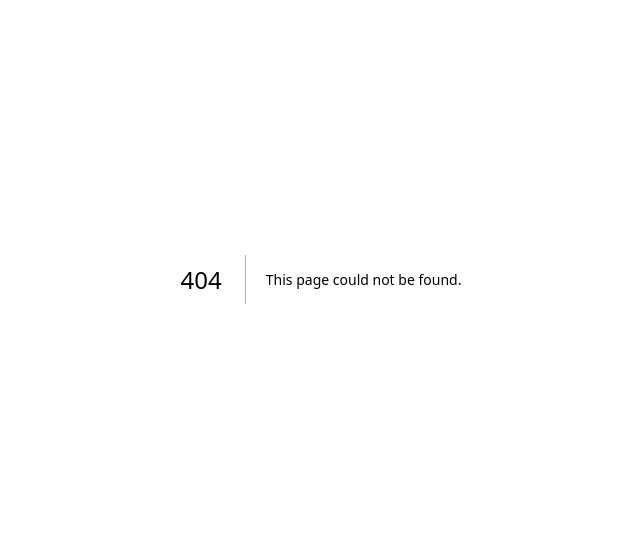
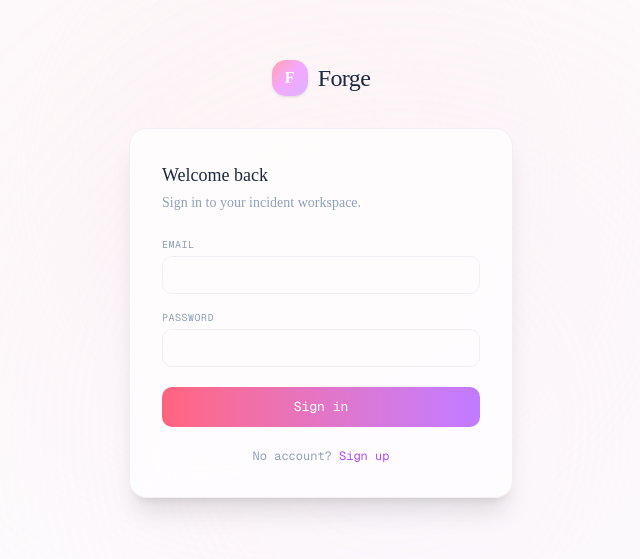
Before and after one commit to Undefeated22/forge-frontend, a Next.js app: page /login in a window 1280 px wide. Before the commit this address had no page. Shown: the part 121-680 px from the top of the page, without its empty margins (319-959 px from the left). Built offline with nearby package versions, Linux system fonts and the light colour scheme.

Commit message:
Add frontend auth: login page, AuthGuard route protection, credentialed API calls

```diff
--- /dev/null
+++ b/src/app/AuthGuard.js
@@ -0,0 +1,26 @@
+"use client";
+
+import { useEffect, useState } from "react";
+import { useRouter } from "next/navigation";
+import { getMe } from "@/lib/api";
+
+export default function AuthGuard({ children }) {
+    const router = useRouter();
+    const [state, setState] = useState("checking"); // checking | authed | unauthed
+
+    useEffect(() => {
+        getMe()
+            .then(() => setState("authed"))
+            .catch(() => { setState("unauthed"); router.replace("/login"); });
+    }, [router]);
+
+    if (state === "checking") {
+        return (
+            <div className="min-h-screen bg-[#fdfcfd] flex items-center justify-center">
+                <span className="font-mono text-sm text-slate-300">loading…</span>
+            </div>
+        );
+    }
+    if (state === "unauthed") return null;
+    return children;
+}
--- /dev/null
+++ b/src/app/login/page.js
@@ -0,0 +1,80 @@
+"use client";
+
+import { useState } from "react";
+import { useRouter } from "next/navigation";
+import { login, signup } from "@/lib/api";
+
+export default function LoginPage() {
+    const router = useRouter();
+    const [mode, setMode] = useState("login"); // "login" | "signup"
+    const [email, setEmail] = useState("");
+    const [password, setPassword] = useState("");
+    const [busy, setBusy] = useState(false);
+    const [err, setErr] = useState(null);
+
+    async function submit() {
+        setErr(null);
+        if (!email || !password) { setErr("Email and password required"); return; }
+        if (mode === "signup" && password.length < 8) { setErr("Password must be at least 8 characters"); return; }
+        setBusy(true);
+        try {
+            if (mode === "signup") await signup(email, password);
+            else await login(email, password);
+            router.push("/");
+        } catch (e) {
+            // surface the backend's message cleanly
+            const msg = e.message.replace(/^API \d+:\s*/, "");
+            try { setErr(JSON.parse(msg).error ?? msg); } catch { setErr(msg); }
+            setBusy(false);
+        }
+    }
+
+    return (
+        <div className="min-h-screen bg-[#fdfcfd] text-[#3a3a44] flex items-center justify-center relative overflow-hidden selection:bg-rose-100">
+            <div className="pointer-events-none fixed top-0 left-1/4 h-[600px] w-[600px] rounded-full bg-rose-100/40 blur-[160px]" />
+            <div className="pointer-events-none fixed bottom-0 right-1/4 h-[500px] w-[500px] rounded-full bg-purple-100/30 blur-[150px]" />
+
+            <div className="relative z-10 w-full max-w-sm">
+                {/* brand */}
+                <div className="flex items-center justify-center gap-2.5 mb-8">
+                    <div className="h-9 w-9 rounded-xl bg-gradient-to-br from-rose-300 via-fuchsia-300 to-purple-300 flex items-center justify-center text-white font-bold shadow-sm">F</div>
+                    <span className="text-2xl font-light tracking-tight text-slate-800">Forge</span>
+                </div>
+
+                <div className="rounded-2xl bg-white/70 backdrop-blur-xl border border-[#f3eef3] shadow-xl p-8">
+                    <h1 className="text-lg font-medium text-slate-800 mb-1">
+                        {mode === "login" ? "Welcome back" : "Create your account"}
+                    </h1>
+                    <p className="text-sm text-slate-400 mb-6">
+                        {mode === "login" ? "Sign in to your incident workspace." : "Start building your incident intelligence."}
+                    </p>
+
+                    <label className="block font-mono text-[10px] uppercase tracking-wider text-slate-400 mb-1">Email</label>
+                    <input type="email" value={email} onChange={(e) => setEmail(e.target.value)} disabled={busy}
+                        onKeyDown={(e) => e.key === "Enter" && submit()}
+                        className="w-full rounded-lg border border-[#f3eef3] px-3 py-2 text-sm text-slate-700 mb-4 focus:outline-none focus:border-purple-300" />
+
+                    <label className="block font-mono text-[10px] uppercase tracking-wider text-slate-400 mb-1">Password</label>
+                    <input type="password" value={password} onChange={(e) => setPassword(e.target.value)} disabled={busy}
+                        onKeyDown={(e) => e.key === "Enter" && submit()}
+                        className="w-full rounded-lg border border-[#f3eef3] px-3 py-2 text-sm text-slate-700 mb-5 focus:outline-none focus:border-purple-300" />
+
+                    {err && <div className="rounded-lg bg-rose-50 border border-rose-200 text-rose-500 font-mono text-[12px] px-3 py-2 mb-4">{err}</div>}
+
+                    <button onClick={submit} disabled={busy}
+                        className="w-full font-mono text-[13px] bg-gradient-to-r from-rose-400 to-purple-400 text-white py-2.5 rounded-lg hover:from-rose-500 hover:to-purple-500 transition disabled:opacity-50">
+                        {busy ? "…" : mode === "login" ? "Sign in" : "Create account"}
+                    </button>
+
+                    <div className="mt-5 text-center font-mono text-[12px] text-slate-400">
+                        {mode === "login" ? (
+                            <>No account? <button onClick={() => { setMode("signup"); setErr(null); }} className="text-purple-500 hover:text-purple-600">Sign up</button></>
+                        ) : (
+                            <>Have an account? <button onClick={() => { setMode("login"); setErr(null); }} className="text-purple-500 hover:text-purple-600">Sign in</button></>
+                        )}
+                    </div>
+                </div>
+            </div>
+        </div>
+    );
+}
--- a/src/app/page.js
+++ b/src/app/page.js
@@ -1,11 +1,20 @@
 "use client";
 
 import { useEffect, useState } from "react";
-import { listIncidents, createIncident, getGraph } from "@/lib/api";
+import { listIncidents, createIncident, getGraph, logout } from "@/lib/api";
 import { useRouter } from "next/navigation";
 import NewIncidentModal from "./NewIncidentModal";
+import AuthGuard from "./AuthGuard";
 
 export default function Home() {
+    return (
+        <AuthGuard>
+            <Dashboard />
+        </AuthGuard>
+    );
+}
+
+function Dashboard() {
     const [incidents, setIncidents] = useState([]);
     const [graph, setGraph] = useState(null);
     const [loading, setLoading] = useState(true);
@@ -27,6 +36,11 @@ export default function Home() {
         listIncidents().then((data) => setIncidents(data.incidents ?? [])).catch(() => {});
     }
 
+    async function handleLogout() {
+        await logout().catch(() => {});
+        router.push("/login");
+    }
+
     // ---- derive REAL insights from the graph ----
     const analysis = analyzeGraph(graph);
 
@@ -38,6 +52,7 @@ export default function Home() {
 
     // real 30-day volume: count incidents per day for the last 30 days
     const trend = buildVolume(incidents);
+
     return (
         <div className="min-h-screen bg-[#fdfcfd] text-[#3a3a44] flex relative selection:bg-rose-100 selection:text-rose-700 overflow-x-hidden">
 
@@ -70,7 +85,11 @@ export default function Home() {
                         </span>
                         <span className="font-mono text-[10px] text-rose-500/80 uppercase tracking-wider">all systems live</span>
                     </div>
-                    <div className="font-mono text-[10px] text-slate-300">{analysis.componentCount} components monitored</div>
+                    <div className="font-mono text-[10px] text-slate-300 mb-3">{analysis.componentCount} components monitored</div>
+                    <button onClick={handleLogout}
+                        className="w-full font-mono text-[11px] text-slate-400 hover:text-rose-500 border border-[#f3eef3] hover:border-rose-200 rounded-md py-1.5 transition">
+                        sign out
+                    </button>
                 </div>
             </aside>
 
@@ -146,7 +165,6 @@ export default function Home() {
                                             style={{ height: `${Math.max((h / max) * 100, h > 0 ? 8 : 2)}%`, background: h >= max * 0.7 ? "linear-gradient(to top, #f43f5e, #c084fc)" : "linear-gradient(to top, #ffe4e6, #f3e8ff)" }} />
                                     ));
                                 })()}
-
                             </div>
                         </Panel>
                     </div>
@@ -179,7 +197,6 @@ export default function Home() {
                                         onClick={() => router.push(`/incidents/${incident.id}`)}
                                         className="group grid grid-cols-12 items-center gap-4 py-3.5 px-4 bg-white/40 hover:bg-white hover:shadow-[0_4px_20px_-4px_rgba(244,63,94,0.08)] transition-all duration-200 cursor-pointer first:rounded-t-lg last:rounded-b-lg">
 
-            {/* severity / status badge — REAL now */}
                                         <span className="col-span-1">
                                             {hasReport ? (
                                                 <span className={`font-mono text-[10px] font-medium px-1.5 py-0.5 rounded ring-1 ${isSev1 ? "bg-rose-50 text-rose-500 ring-rose-100" : "bg-purple-50 text-purple-500 ring-purple-100"}`}>{sev}</span>
@@ -194,12 +211,10 @@ export default function Home() {
 
                                         <span className="col-span-5 text-sm font-medium truncate text-slate-700">{incident.title}</span>
 
-            {/* primary component — REAL */}
                                         <span className="col-span-3 font-mono text-[11px] text-slate-400 truncate">
                                             {incident.primaryComponent && !incident.primaryComponent.startsWith("N/A") ? incident.primaryComponent : "—"}
                                         </span>
 
-            {/* confidence — REAL, normalized */}
                                         <span className="col-span-2 font-mono text-[11px] text-slate-300">
                                             {conf != null && conf > 0 ? `${conf}% conf` : new Date(incident.createdAt).toLocaleDateString()}
                                         </span>
@@ -237,14 +252,12 @@ function analyzeGraph(graph) {
     if (!graph?.nodes?.length) return fallback;
 
     const nodeById = Object.fromEntries(graph.nodes.map(n => [n.id, n]));
-    // sum outgoing occurrence weight per node
     const outWeight = {};
     const outEdges = {};
     for (const e of graph.edges ?? []) {
         outWeight[e.fromNodeId] = (outWeight[e.fromNodeId] ?? 0) + e.occurrenceCount;
         (outEdges[e.fromNodeId] ??= []).push(e);
     }
-    // pick the node with the highest total outgoing weight = true weakest link
     const rootId = Object.keys(outWeight).sort((a, b) => outWeight[b] - outWeight[a])[0];
     if (!rootId) return { ...fallback, componentCount: graph.nodes.length };
 
@@ -318,7 +331,6 @@ function SeverityBar({ label, pct, tone }) {
     );
 }
 function buildVolume(incidents) {
-    // last 30 days, count incidents created each day
     const days = 30;
     const buckets = new Array(days).fill(0);
     const now = new Date();
@@ -328,7 +340,7 @@ function buildVolume(incidents) {
         d.setHours(0, 0, 0, 0);
         const daysAgo = Math.floor((now - d) / 86400000);
         if (daysAgo >= 0 && daysAgo < days) {
-            buckets[days - 1 - daysAgo] += 1; // oldest left, newest right
+            buckets[days - 1 - daysAgo] += 1;
         }
     }
     return buckets;
--- a/src/lib/api.js
+++ b/src/lib/api.js
@@ -3,10 +3,12 @@
 
 const BASE_URL = "http://localhost:5000";
 
-// Generic fetch wrapper with error handling
+// Generic fetch wrapper with error handling.
+// credentials:"include" makes the httpOnly auth cookie travel with every request.
 async function request(path, options = {}) {
     const res = await fetch(`${BASE_URL}${path}`, {
         headers: { "Content-Type": "application/json" },
+        credentials: "include",
         ...options
     });
 
@@ -18,12 +20,58 @@ async function request(path, options = {}) {
     return res.json();
 }
 
+// --- Auth ---
+export async function signup(email, password) {
+    return request("/auth/signup", {
+        method: "POST",
+        body: JSON.stringify({ email, password })
+    });
+}
+
+export async function login(email, password) {
+    return request("/auth/login", {
+        method: "POST",
+        body: JSON.stringify({ email, password })
+    });
+}
+
+export async function logout() {
+    return request("/auth/logout", { method: "POST" });
+}
+
+export async function getMe() {
+    return request("/auth/me");
+}
+
 // --- Incidents ---
 export async function createIncident(title, description) {
     return request("/incidents", {
         method: "POST",
         body: JSON.stringify({ title, description })
     });
+}
+
+export async function listIncidents() {
+    return request("/incidents");
+}
+
+export async function uploadEvidence(incidentId, files) {
+    const formData = new FormData();
+    for (const file of files) {
+        formData.append("files", file);
+    }
+    // NOTE: no Content-Type header (browser sets multipart boundary),
+    // but we still need credentials so the cookie travels.
+    const res = await fetch(`${BASE_URL}/incidents/${incidentId}/files`, {
+        method: "POST",
+        credentials: "include",
+        body: formData,
+    });
+    if (!res.ok) {
+        const text = await res.text();
+        throw new Error(`Upload ${res.status}: ${text}`);
+    }
+    return res.json();
 }
 
 // --- Reports ---
@@ -44,21 +92,3 @@ export async function getGraph() {
 export function getWebSocketUrl(incidentId) {
     return `ws://localhost:5000/ws/incidents/${incidentId}`;
 }
-export async function listIncidents() {
-    return request("/incidents");
-}
-export async function uploadEvidence(incidentId, files) {
-    const formData = new FormData();
-    for (const file of files) {
-        formData.append("files", file);
-    }
-    const res = await fetch(`${BASE_URL}/incidents/${incidentId}/files`, {
-        method: "POST",
-        body: formData,
-    });
-    if (!res.ok) {
-        const text = await res.text();
-        throw new Error(`Upload ${res.status}: ${text}`);
-    }
-    return res.json();
-}
```
Also changed, not shown: components.json. Lines whose indentation alone changed are shown as unchanged.
